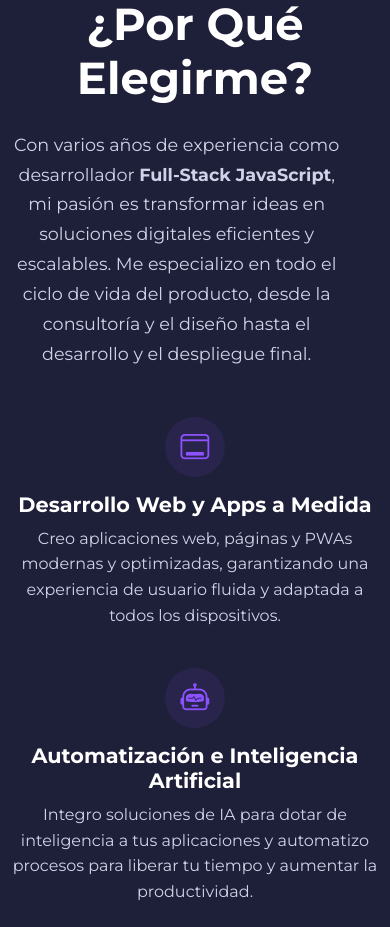
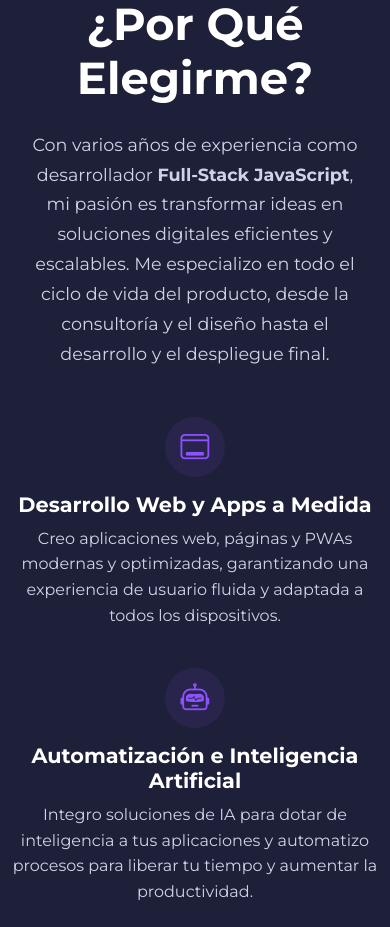
Before and after one commit to CarlosGorostiaga/portfolio, an Angular app: page / in a window 390 px wide. Shown: the part 2380-3307 px from the top of the page. Built offline with nearby package versions, Linux system fonts and the light colour scheme.

Commit message:
Areeglo de desviacion de textos

```diff
--- a/src/app/components/why-choose-me/why-choose-me.component.css
+++ b/src/app/components/why-choose-me/why-choose-me.component.css
@@ -87,6 +87,9 @@
 
   .intro-paragraph {
     max-width: 100%;
+    /* AÑADIDO: Centramos el bloque del párrafo en la pantalla */
+    margin-left: auto;
+    margin-right: auto;
   }
 
   .feature-item {
@@ -100,6 +103,7 @@
   }
 }
 
+
 /* Estilo para el texto de aclaración del mantenimiento */
 .disclaimer-text {
   font-size: 0.85rem;
```
